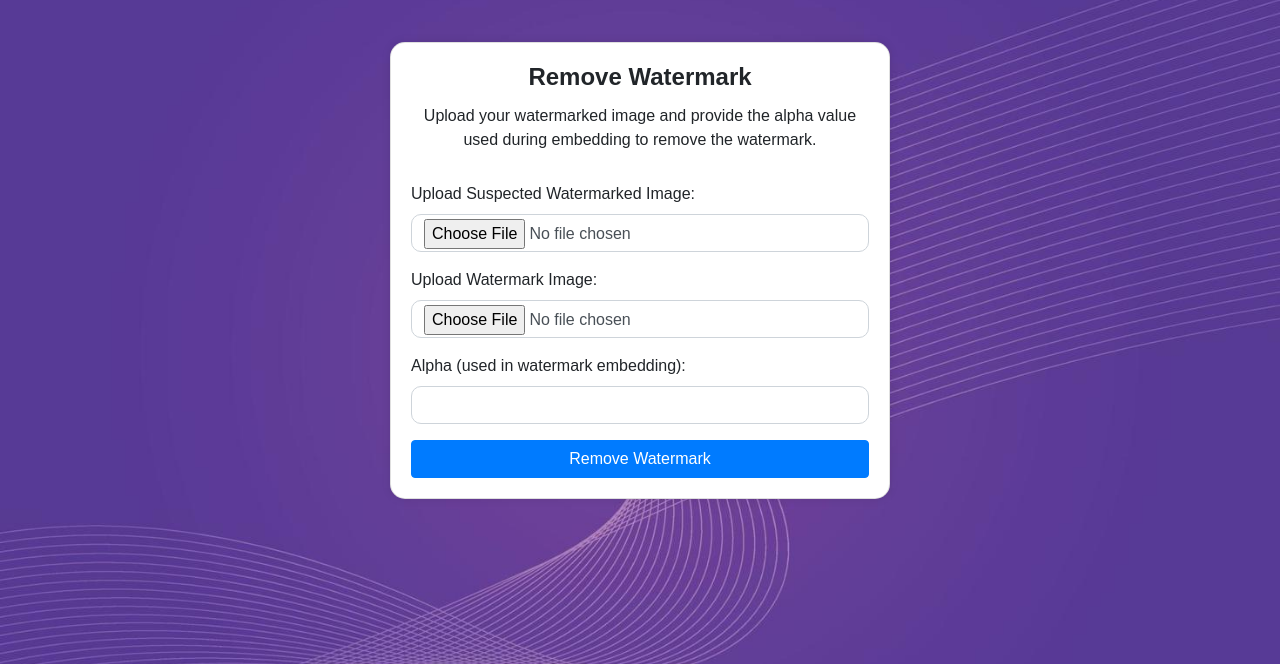
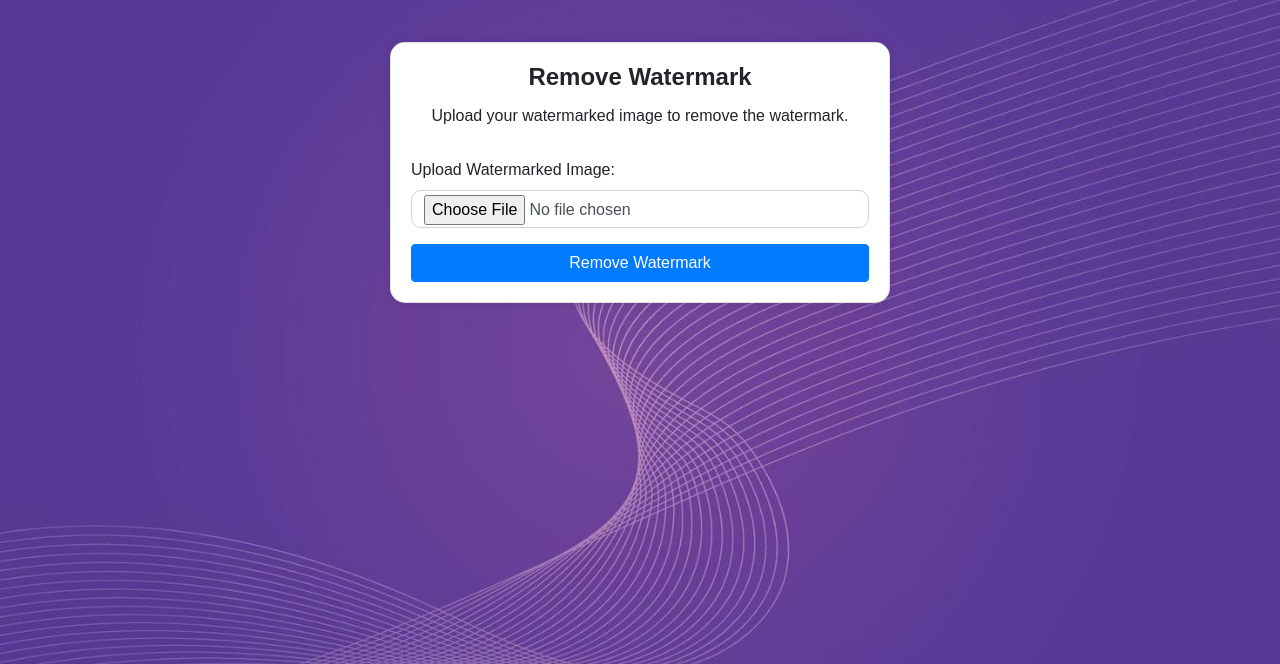
Before and after one commit to Poomdevkub/Watermark-Picture, a Flask app: page /delete-watermark in a window 1280 px wide. Shown: the part 76-740 px from the top of the page. Run offline with Flask 3, Linux system fonts and the light colour scheme; some libraries are stand-ins or nearby versions.

Commit message:
Revert "Merge branch 'main' of https://github.com/Poomdevkub/Watermark-Picture"
This reverts commit a13065cd36f8d33b881e330d1b7b8504047dbc37, reversing
changes made to 4be168a6ebda5014b90b5045c25c6cbff301e97f.

```diff
--- a/Web/watermark_app/app.py
+++ b/Web/watermark_app/app.py
@@ -140,30 +140,49 @@ def detect_watermark_page():
 
     return render_template('Detect watermark.html')
 
+
 @app.route('/delete-watermark', methods=['GET', 'POST'])
 def remove_watermark():
     if request.method == 'POST':
-        # รับข้อมูลจากฟอร์ม
-        image_file = request.files['image_with_watermark']  # ภาพที่สงสัยว่ามีลายน้ำ
-        watermark_file = request.files['watermark_image']    # ภาพลายน้ำ
-        alpha = float(request.form['alpha'])                  # ค่า alpha
+        image_file = request.files['image']
 
-        # อ่านภาพที่สงสัยว่ามีลายน้ำ
-        image_with_watermark = cv2.imdecode(np.frombuffer(image_file.read(), np.uint8), cv2.IMREAD_COLOR)
+        if image_file:
+            watermarked_image = Image.open(image_file)
+            watermarked_array = np.array(watermarked_image)
 
-        # อ่านภาพลายน้ำและแปลงเป็น grayscale
-        watermark = cv2.imdecode(np.frombuffer(watermark_file.read(), np.uint8), cv2.IMREAD_GRAYSCALE)
+            # ใช้ค่าซิกม่าคงที่
+            sigma_value = 0.1  # ค่านี้ไม่ต้องให้ผู้ใช้เลือก
 
-        # เรียกใช้ฟังก์ชันในการลบลายน้ำ
-        image_without_watermark = dwt_remove_watermark(image_with_watermark, watermark, alpha)
+            # ใช้ Gaussian filter
+            if watermarked_array.ndim == 3:
+                channels = []
+                for i in range(3):
+                    filtered_channel = gaussian_filter(watermarked_array[:, :, i], sigma=sigma_value)
+                    channels.append(filtered_channel)
+                new_image_array = np.stack(channels, axis=-1)
+            else:
+                new_image_array = gaussian_filter(watermarked_array, sigma=sigma_value)
 
-        # เซฟภาพที่ไม่มีลายน้ำ
-        output_filename = 'image_without_watermark.png'
-        output_path = os.path.join('static/outputs', output_filename)
-        cv2.imwrite(output_path, image_without_watermark)
+            new_image = Image.fromarray(np.uint8(new_image_array))
 
-        # เปลี่ยนเส้นทางไปยังไฟล์ที่ดาวน์โหลดได้
-        return send_from_directory('static/outputs', output_filename, as_attachment=True)
+            # ปรับความคมชัด
+            enhancer = ImageEnhance.Sharpness(new_image)
+            new_image_sharpened = enhancer.enhance(1.5)  # ปรับตามต้องการ
+
+            # ปรับคอนทราสต์
+            contrast_enhancer = ImageEnhance.Contrast(new_image_sharpened)
+            new_image_contrasted = contrast_enhancer.enhance(1.0)  # ปรับตามต้องการ
+
+            # ปรับความสว่าง
+            brightness_enhancer = ImageEnhance.Brightness(new_image_contrasted)
+            new_image_brightened = brightness_enhancer.enhance(1.0)  # ปรับตามต้องการ
+
+            # บันทึกภาพที่ไม่มีลายน้ำ
+            output_filename = 'output_image_without_watermark.png'
+            output_path = os.path.join('static/outputs', output_filename)
+            new_image_brightened.save(output_path)
+
+            return render_template('Delete watermark.html', download_link=output_filename)
 
     return render_template('Delete watermark.html')
 
@@ -273,62 +292,26 @@ def detect_watermark_svd(original_image, watermarked_image):
         return "มีลายน้ำ"
 
 # ฟังก์ชันสำหรับเบลอลายน้ำ
-def dwt_remove_watermark(image_with_watermark, watermark, alpha):
-    # แยกภาพออกเป็นแชนแนลสี
-    b_with_wm, g_with_wm, r_with_wm = cv2.split(image_with_watermark)
+def remove_watermark(image_path, x, y, w, h):
+    # โหลดรูปภาพ
+    image = cv2.imread(image_path)
 
-    # ทำ DWT บนแต่ละแชนแนลของภาพที่มีลายน้ำ
-    b_coeffs2 = pywt.dwt2(b_with_wm, 'haar')
-    g_coeffs2 = pywt.dwt2(g_with_wm, 'haar')
-    r_coeffs2 = pywt.dwt2(r_with_wm, 'haar')
+    # ส่วนที่ลายน้ำอยู่ (ระบุตำแหน่ง x, y, w, h)
+    watermark_area = image[y:y+h, x:x+w]
 
-    # แยกชิ้นส่วนของภาพ (approximation (LL), horizontal (LH), vertical (HL), diagonal (HH))
-    b_LL, (b_LH, b_HL, b_HH) = b_coeffs2
-    g_LL, (g_LH, g_HL, g_HH) = g_coeffs2
-    r_LL, (r_LH, r_HL, r_HH) = r_coeffs2
+    # เบลอบริเวณที่มีลายน้ำ
+    blurred = cv2.GaussianBlur(watermark_area, (51, 51), 0)
 
-    # ปรับขนาดลายน้ำให้ตรงกับขนาด LL ของช่องสีแดง
-    watermark_resized = cv2.resize(watermark, (r_LL.shape[1], r_LL.shape[0]))
+    # นำบริเวณที่เบลอกลับไปใส่ในภาพเดิม
+    image[y:y+h, x:x+w] = blurred
 
-    # ตรวจสอบขนาดของภาพลายน้ำ
-    if watermark_resized.shape != r_LL.shape:
-        raise ValueError(f"Watermark resized shape {watermark_resized.shape} does not match LL shape {r_LL.shape}")
+    # บันทึกรูปภาพที่ถูกแก้ไข
+    output_path = 'static/edited_image.jpg'
+    cv2.imwrite(output_path, image)
 
-    # ลบลายน้ำออกโดยใช้ค่า alpha และลายน้ำ
-    r_LL_removed = r_LL - (alpha * watermark_resized)  # ใช้ wm_array_resized ที่เป็น 2 มิติ
+    return output_path
 
-    # รวมภาพเข้าด้วยกันอีกครั้ง
-    b_coeffs2_removed = (b_LL, (b_LH, b_HL, b_HH))
-    g_coeffs2_removed = (g_LL, (g_LH, g_HL, g_HH))
-    r_coeffs2_removed = (r_LL_removed, (r_LH, r_HL, r_HH))
 
-    # Inverse DWT เพื่อคืนภาพกลับมา
-    b_removed = pywt.idwt2(b_coeffs2_removed, 'haar')
-    g_removed = pywt.idwt2(g_coeffs2_removed, 'haar')
-    r_removed = pywt.idwt2(r_coeffs2_removed, 'haar')
-
-    # รวมแชนแนลกลับเป็นภาพสี
-    image_without_watermark = cv2.merge((b_removed, g_removed, r_removed))
-
-    # ทำการ normalize ค่า pixel ของภาพ
-    image_without_watermark = np.clip(image_without_watermark, 0, 255).astype(np.uint8)
-
-    return image_without_watermark
-
-def save_image(image):
-    # กำหนดเส้นทางที่ต้องการบันทึกภาพ
-    save_path = 'static/images/'  # คุณสามารถเปลี่ยนเส้นทางได้ตามต้องการ
-    os.makedirs(save_path, exist_ok=True)  # สร้างไดเรกทอรีถ้ายังไม่มี
-
-    # สร้างชื่อไฟล์ใหม่สำหรับภาพ
-    filename = 'image_without_watermark.png'  # เปลี่ยนชื่อไฟล์ตามต้องการ
-    full_path = os.path.join(save_path, filename)
-
-    # บันทึกภาพ
-    cv2.imwrite(full_path, image)
-
-    # คืนค่าลิงก์สำหรับดาวน์โหลด
-    return full_path
 
 @app.route('/download/<filename>')
 def download_file(filename):
--- a/Web/watermark_app/templates/Delete watermark.html
+++ b/Web/watermark_app/templates/Delete watermark.html
@@ -5,7 +5,7 @@
     <meta name="viewport" content="width=device-width, initial-scale=1.0">
     <title>Delete Watermark</title>
     <link rel="stylesheet" href="https://stackpath.bootstrapcdn.com/bootstrap/4.5.2/css/bootstrap.min.css">
-    <link rel="stylesheet" href="{{ url_for('static', filename='styles.css') }}">
+    <link rel="stylesheet" href="{{ url_for('static', filename='styles.css') }}"> <!-- เพิ่มบรรทัดนี้ -->
     <style>
         /* สามารถเพิ่ม CSS ที่ต้องการได้ที่นี่ */
     </style>
@@ -14,27 +14,16 @@
     {% include 'navigation.html' %} <!-- นำเข้า Navigation Bar หากมี -->
 
     <div class="content d-flex justify-content-center mt-5">
-        <div class="card" style="width: 600px;">
+        <div class="card" style="width: 600px;"> <!-- กำหนดความกว้างของการ์ด -->
             <div class="card-body">
                 <h5 class="card-title text-center">Remove Watermark</h5>
-                <p class="card-text text-center">Upload your watermarked image and provide the alpha value used during embedding to remove the watermark.</p>
+                <p class="card-text text-center">Upload your watermarked image to remove the watermark.</p>
 
                 <form action="/delete-watermark" method="POST" enctype="multipart/form-data">
                     <div class="form-group">
-                        <label for="image_with_watermark">Upload Suspected Watermarked Image:</label>
-                        <input type="file" class="form-control py-1" id="image_with_watermark" name="image_with_watermark" accept="image/*" required>
+                        <label for="image">Upload Watermarked Image:</label>
+                        <input type="file" class="form-control py-1" id="image" name="image" accept="image/*" required>
                     </div>
-
-                    <div class="form-group">
-                        <label for="watermark_image">Upload Watermark Image:</label>
-                        <input type="file" class="form-control py-1" id="watermark_image" name="watermark_image" accept="image/*" required>
-                    </div>
-
-                    <div class="form-group">
-                        <label for="alpha">Alpha (used in watermark embedding):</label>
-                        <input type="number" step="0.01" class="form-control py-1" id="alpha" name="alpha" required>
-                    </div>
-
                     <button type="submit" class="btn btn-primary btn-block">Remove Watermark</button>
                 </form>
 
```
Also changed, not shown: Web/watermark_app/static/images/image_without_watermark.png (deleted), Web/watermark_app/static/outputs/image_without_watermark.png (deleted), 1 other file.
